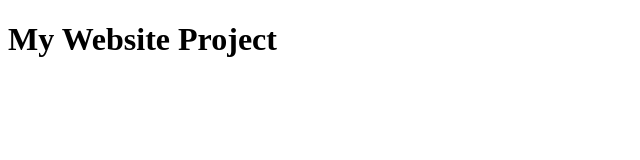
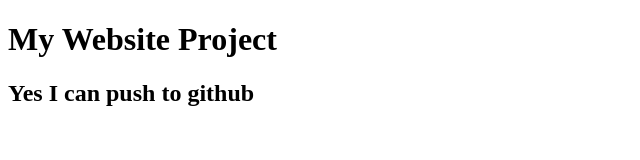
Before and after one commit to Ashiqur-one/Website-Project-1, a plain HTML site: page index.html in a window 1280 px wide. Shown: the whole page, without its empty margins (0-640 px from the left). Drawn offline with Linux system fonts and the light colour scheme.

Commit message:
learned github

```diff
--- a/index.html
+++ b/index.html
@@ -7,5 +7,6 @@
 </head>
 <body>
     <h1>My Website Project</h1>
+    <h2>Yes I can push to github</h2>
 </body>
 </html>
```
